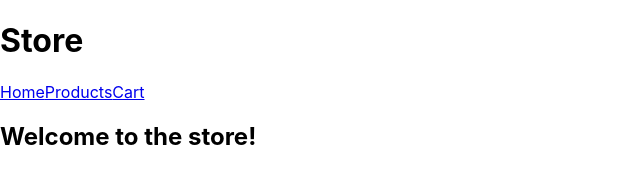
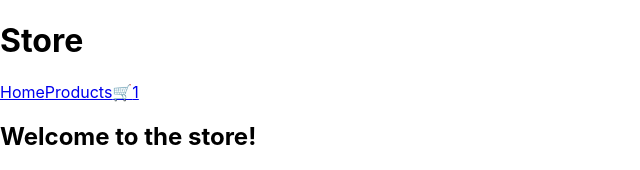
Before and after one commit to luhook04/lukes-store, a React (Create React App) app: page / in a window 1280 px wide. Shown: the top 170 px of the page, without its empty margins (0-640 px from the left). Built offline with nearby package versions, Linux system fonts and the light colour scheme; no server answers.

Commit message:
Turn cart link in Header component to a cart entity code

```diff
--- a/src/components/Header.js
+++ b/src/components/Header.js
@@ -8,7 +8,9 @@ const Header = () => {
       <nav>
         <Link to="/">Home</Link>
         <Link to="/shop">Products</Link>
-        <Link to="/cart">Cart</Link>
+        <Link to="/cart">
+          &#128722;<span>1</span>
+        </Link>
       </nav>
     </div>
   );
```
Also changed, not shown: 1 other file (tests, documents, lock files or other folders).
